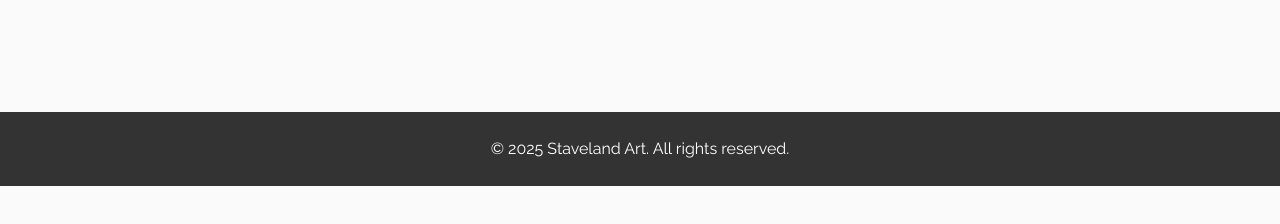
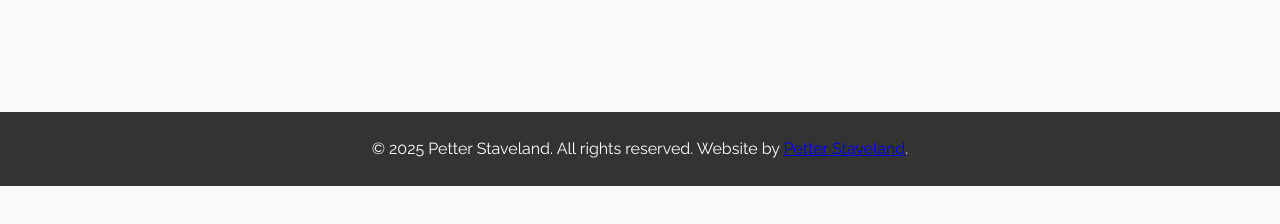
Before and after one commit to Staveeland/JohnTerjeArt, a plain HTML site: page index.html in a window 1280 px wide. Shown: the part 302-526 px from the top of the page. Drawn offline with nearby package versions, Linux system fonts and the light colour scheme; no server answers.

Commit message:
Update contact and index pages with latest changes

```diff
--- a/index.html
+++ b/index.html
@@ -41,7 +41,7 @@
   </main>
 
   <footer>
-    <p>&copy; 2025 Staveland Art. All rights reserved.</p>
+    <p>&copy; 2025 Petter Staveland. All rights reserved. Website by <a href="https://petterstaveland.com">Petter Staveland</a>.</p>
   </footer>
 
   <!-- Firebase and our custom scripts -->
```
Also changed, not shown: contact.html (+1 -1 lines).
